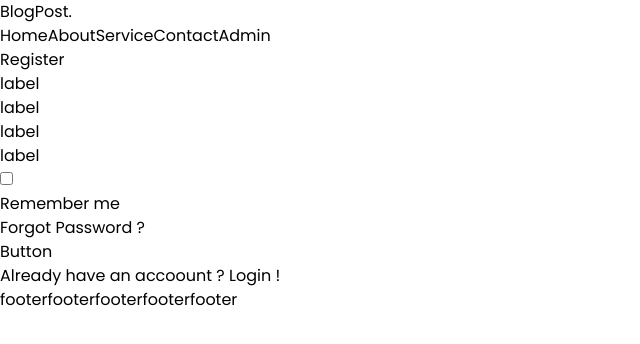
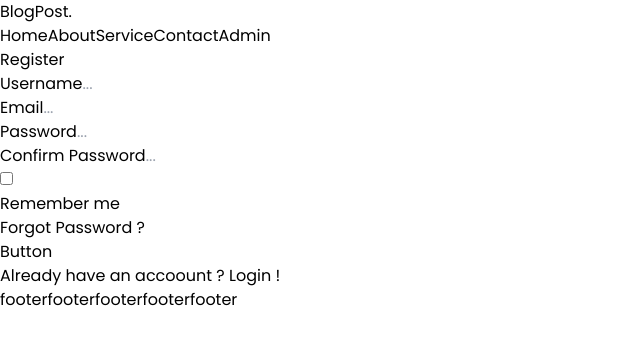
Before and after one commit to rahmatfajrial01/Blog-Post, a React (Vite) app in the folder client/: page /register in a window 1280 px wide. Shown: the top 344 px of the page, without its empty margins (0-640 px from the left). Built offline with nearby package versions, Linux system fonts and the light colour scheme.

Commit message:
auth validasi

```diff
--- a/client/package.json
+++ b/client/package.json
@@ -10,10 +10,12 @@
     "preview": "vite preview"
   },
   "dependencies": {
+    "formik": "^2.4.5",
     "react": "^18.2.0",
     "react-dom": "^18.2.0",
     "react-icons": "^5.0.1",
-    "react-router-dom": "^6.21.2"
+    "react-router-dom": "^6.21.2",
+    "yup": "^1.3.3"
   },
   "devDependencies": {
     "@types/react": "^18.2.43",
--- a/client/src/App.jsx
+++ b/client/src/App.jsx
@@ -5,6 +5,7 @@
 import { BrowserRouter, Routes, Route } from 'react-router-dom'
 import SecondLayout from './components/Admin/SecondLayout'
 import MainLayouts from './components/MainLayouts'
+import ScrollToTop from './components/ScrollToTop'
 import Category from './pages/Admin/Category'
 import Dashboard from './pages/Admin/Dashboard'
 import User from './pages/Admin/User'
@@ -20,6 +21,7 @@ function App() {
   return (
     <>
       <BrowserRouter>
+        <ScrollToTop />
         <Routes>
           <Route path='/' element={<MainLayouts />}>
             <Route index element={<Home />} />
@@ -29,7 +31,6 @@ function App() {
             <Route path='detail' element={<DetailCart />} />
             <Route path='post' element={<Post />} />
           </Route>
-
           <Route path='/admin' element={<SecondLayout />} >
             <Route index element={<Dashboard />} />
             <Route path='user' element={<User />} />
--- a/client/src/components/Button.jsx
+++ b/client/src/components/Button.jsx
@@ -2,7 +2,7 @@ import React from 'react'
 
 const Button = () => {
     return (
-        <button className='bg-black text-white w-full p-2 rounded-xl hover:opacity-80 transition-all'>
+        <button type='submit' className='bg-black text-white w-full p-2 rounded-xl hover:opacity-80 transition-all'>
             Button
         </button>
     )
--- a/client/src/components/Input.jsx
+++ b/client/src/components/Input.jsx
@@ -1,10 +1,20 @@
 import React from 'react'
 
-const Input = () => {
+const Input = (props) => {
+    const { type, label, name, value, onChange } = props
     return (
-        <div className='flex flex-col gap-1'>
-            <label htmlFor="">label</label>
-            <input className='border p-2 rounded-xl' type="text" />
+        <div className='flex flex-col'>
+            <label htmlFor={name}>{label}</label>
+            <input
+                className='border p-2 rounded-xl'
+                type={type}
+                id={name}
+                placeholder='...'
+                name={name}
+                value={value}
+                onChange={onChange}
+                onBlur={onChange}
+            />
         </div>
     )
 }
--- /dev/null
+++ b/client/src/components/ScrollToTop.jsx
@@ -0,0 +1,12 @@
+import { useEffect } from "react";
+import { useLocation } from "react-router-dom";
+
+export default function ScrollToTop() {
+    const { pathname } = useLocation();
+
+    useEffect(() => {
+        window.scrollTo(0, 0);
+    }, [pathname]);
+
+    return null;
+}
--- a/client/src/pages/Login.jsx
+++ b/client/src/pages/Login.jsx
@@ -1,18 +1,61 @@
+import { useFormik } from 'formik'
 import React from 'react'
 import { Link } from 'react-router-dom'
 import Body from '../components/Body'
 import Button from '../components/Button'
 import Input from '../components/Input'
+import * as yup from 'yup';
 
 const Login = () => {
+
+    const Schema = yup.object({
+        email: yup.string().nullable().email("email shoul be valid").required('email is required'),
+        password: yup.string().required("passowrd is reguired"),
+    });
+
+    const formik = useFormik({
+        initialValues: {
+            email: '',
+            password: '',
+        },
+        validationSchema: Schema,
+        onSubmit: values => {
+            alert(JSON.stringify(values));
+        },
+    });
+
     return (
         <Body>
             <div className='min-h-screen   flex flex-col justify-center items-center'>
-                <form className='w-96  py-5 rounded-xl border-2 -mt-20'>
+                <form
+                    onSubmit={formik.handleSubmit}
+                    className='w-96  py-5 rounded-xl border-2 -mt-20'>
                     <h1 className='text-center font-semibold text-2xl mb-5'>Login</h1>
                     <div className='px-5 space-y-3'>
-                        <Input />
-                        <Input />
+                        <div>
+                            <Input
+                                type="text"
+                                name="email"
+                                label="Email"
+                                value={formik.values.email}
+                                onChange={formik.handleChange}
+                                onBlur={formik.handleBlur}
+                            />
+                            <p className='text-red-500'>
+                                {formik.touched.email && formik.errors.email}
+                            </p>
+                        </div>
+                        <Input
+                            type="password"
+                            name="password"
+                            label="Password"
+                            value={formik.values.password}
+                            onChange={formik.handleChange}
+                            onBlur={formik.handleBlur}
+                        />
+                        <p className='text-red-500'>
+                            {formik.touched.password && formik.errors.password}
+                        </p>
                         <div className='flex justify-between text-sm py-1'>
                             <span className='flex gap-1'>
                                 <input type="checkbox" />
--- a/client/src/pages/Register.jsx
+++ b/client/src/pages/Register.jsx
@@ -3,18 +3,81 @@ import { Link } from 'react-router-dom'
 import Body from '../components/Body'
 import Button from '../components/Button'
 import Input from '../components/Input'
+import { useFormik } from 'formik';
+import * as Yup from 'yup';
 
 const Register = () => {
+
+    const Schema = Yup.object().shape({
+        username: Yup.string().required("username is required"),
+        email: Yup.string().email("email must be valid").required("email is required"),
+        password: Yup.string().required("password is required"),
+        Cpassword: Yup.string().required("password confirm password is required").oneOf([Yup.ref('password'), null], 'Must match "password" field value'),
+    });
+
+    const formik = useFormik({
+        initialValues: {
+            username: '',
+            email: '',
+            password: '',
+            Cpassword: '',
+        },
+        validationSchema: Schema,
+        onSubmit: values => {
+            alert(JSON.stringify(values, null, 2));
+        },
+    })
+
     return (
         <Body   >
             <div className='min-h-screen   flex flex-col justify-center items-center'>
-                <form className='w-96  py-5 rounded-xl border-2 -mt-20'>
+                <form onSubmit={formik.handleSubmit} className='w-96  py-5 rounded-xl border-2 -mt-20'>
                     <h1 className='text-center font-semibold text-2xl mb-5'>Register</h1>
                     <div className='px-5 space-y-3'>
-                        <Input />
-                        <Input />
-                        <Input />
-                        <Input />
+                        <div>
+                            <Input
+                                type="text"
+                                name="username"
+                                label="Username"
+                                onChange={formik.handleChange}
+                                onBlur={formik.handleChange}
+                                value={formik.values.username}
+                            />
+                            {formik.errors.username && formik.touched.username ? <p className='text-red-500'>{formik.errors.username}</p> : null}
+                        </div>
+                        <div>
+                            <Input
+                                type="text"
+                                name="email"
+                                label="Email"
+                                onChange={formik.handleChange}
+                                onBlur={formik.handleChange}
+                                value={formik.values.email}
+                            />
+                            {formik.errors.email && formik.touched.email ? <p className='text-red-500'>{formik.errors.email}</p> : null}
+                        </div>
+                        <div>
+                            <Input
+                                type="password"
+                                name="password"
+                                label="Password"
+                                onChange={formik.handleChange}
+                                onBlur={formik.handleChange}
+                                value={formik.values.password}
+                            />
+                            {formik.errors.password && formik.touched.password ? <p className='text-red-500'>{formik.errors.password}</p> : null}
+                        </div>
+                        <div>
+                            <Input
+                                type="password"
+                                name="Cpassword"
+                                label="Confirm Password"
+                                onChange={formik.handleChange}
+                                onBlur={formik.handleChange}
+                                value={formik.values.Cpassword}
+                            />
+                            {formik.errors.Cpassword && formik.touched.Cpassword ? <p className='text-red-500'>{formik.errors.Cpassword}</p> : null}
+                        </div>
                         <div className='flex justify-between text-sm py-1'>
                             <span className='flex gap-1'>
                                 <input type="checkbox" />
```
Also changed, not shown: 1 other file (tests, documents, lock files or other folders).
